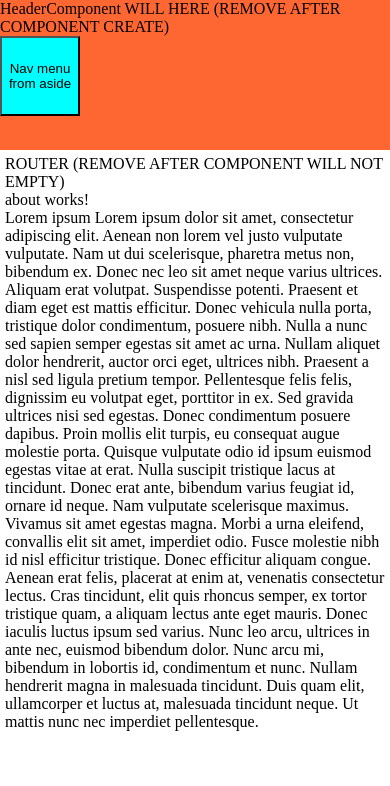
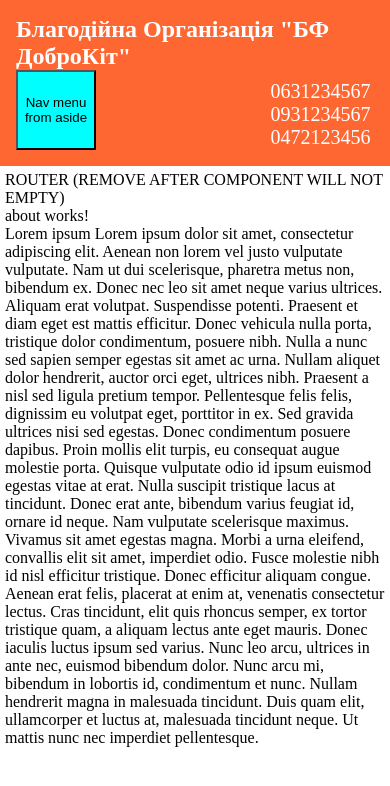
Before and after one commit to alexxck/help-animals, an Angular app: page /about in a window 390 px wide. Shown: the top 786 px of the page. Built offline with nearby package versions, Linux system fonts and the light colour scheme.

Commit message:
header was added

```diff
--- a/src/app/app.component.css
+++ b/src/app/app.component.css
@@ -20,9 +20,9 @@
   max-width: 1000px;
 }
 
-.header {
+/* .header {
   min-height: 150px;
-}
+} */
 
 .router-container {
   width: 100%;
--- a/src/app/app.component.html
+++ b/src/app/app.component.html
@@ -5,11 +5,14 @@
   </aside>
 
   <div class="main">
-    <header class="header background-color-default">
-      HeaderComponent WILL HERE (REMOVE AFTER COMPONENT CREATE)
+    <app-header>
       <button type="button" style="background-color: aqua; width: 80px; height: 80px; display: block" *ngIf="!asideNeedShow">Nav menu from aside</button>
+    </app-header>
+    <!-- <header class="header background-color-default">
+      HeaderComponent WILL HERE (REMOVE AFTER COMPONENT CREATE) -->
+
       <!--    <HeaderComponent showMenuButton="!asideNeedShow"></HeaderComponent>-->
-    </header>
+    <!-- </header> -->
 
     <div class="router-container">
       ROUTER (REMOVE AFTER COMPONENT WILL NOT EMPTY)
--- a/src/app/app.module.ts
+++ b/src/app/app.module.ts
@@ -5,11 +5,13 @@ import { AppRouting } from './app-routing';
 import { AppComponent } from './app.component';
 import { NavMenuComponent } from './core/components/nav-menu/nav-menu.component';
 import {coreServices} from './core/services';
+import { HeaderComponent } from './header/header.component';
 
 @NgModule({
   declarations: [
     AppComponent,
     NavMenuComponent,
+    HeaderComponent,
   ],
   imports: [
     BrowserModule,
--- /dev/null
+++ b/src/app/header/header.component.css
@@ -0,0 +1,107 @@
+.header {
+  min-height: 150px;
+  width: 100%;
+  display: grid;
+  grid-template-columns: 65% 35%;
+  grid-template-rows: 100%;
+  align-items: stretch;
+  justify-items: stretch;
+  padding: 1rem;
+  color: #fff;
+}
+
+.header .header__main{
+  height: 100%;
+  display: grid;
+  grid-template-columns: 1fr;
+  grid-template-rows: auto auto;
+  justify-content: space-between;
+  align-items: center;
+  justify-items: stretch;
+}
+.header .header__main .header__main-title{
+  color: #fff;
+  font-size: 24px;
+  font-weight: 600;
+}
+
+.header .header__main .header__main-text{
+  text-align: justify;
+  font-size: 20px;
+}
+
+.header .header__additional{
+  display: grid;
+  justify-items: end;
+  grid-template-columns: 1fr;
+  font-size: 20px;
+}
+
+.header .header__additional .header__additional-email{
+  align-self: center;
+}
+
+.header .header__additional .header__additional-email a{
+  display: inline-block;
+  font-size: 20px;
+  text-decoration: none;
+  color: #fff;
+  font-style: normal;
+}
+
+.header .header__additional .phone{
+  display: grid;
+  grid-template-columns: 1fr;
+  grid-auto-rows: 1fr;
+  align-items: center;
+  justify-content: space-between;
+  list-style: none;
+}
+
+.header .header__additional .phone .phone__items{
+  margin: 0;
+}
+
+.header .header__additional .phone .phone__items .phone__items-link{
+  display: inline-block;
+  text-decoration: none;
+  color: #fff;
+}
+
+@media screen and (max-width: 900px) {
+  .header .header__main .header__main-text{
+    display: none;
+  }
+}
+
+
+@media only screen and (max-width: 768px){
+  .header {
+    display: grid;
+    grid-template-columns: 1fr;
+    grid-template-rows: 1fr;
+    position: relative;
+  }
+  .header .header__main{
+    grid-template-columns: 1fr;
+    grid-template-rows: auto auto;
+    justify-content: space-between;
+    align-items: center;
+  }
+  .header .header__main .header__main-title{
+    justify-self: center;
+    color: #fff;
+    font-size: 24px;
+    font-weight: 600;
+  }
+
+  .header .header__additional{
+    position: absolute;
+    bottom: 10%;
+    right: 5%;
+    }
+
+  .header .header__additional .header__additional-email{
+    display: none;
+  }
+}
--- /dev/null
+++ b/src/app/header/header.component.html
@@ -0,0 +1,19 @@
+<header class="header background-color-default ">
+  <section class="header__main">
+    <h1 class="header__main-title">Благодійна Організація "БФ ДоброКіт"</h1>
+    <p class="header__main-text">Якщо ви знайшли бездомного котика,
+      зателефонуйте нам будь ласка та повідомте про нього</p>
+    <ng-content class="header__main-menu"></ng-content>
+  </section>
+  <section class="header__additional">
+    <address class="header__additional-email">
+      <a href="mailto:organization_email@gmail.com">organization_email@gmail.com</a>
+    </address>
+    <ul class="phone">
+      <li class="phone__items" *ngFor="let phone of phones;">
+        <a class="phone__items-link" href="tel:+38{{phone}}">{{ phone }}</a>
+      </li>
+    </ul>
+  </section>
+
+</header>
--- /dev/null
+++ b/src/app/header/header.component.ts
@@ -0,0 +1,17 @@
+import { Component, OnInit } from '@angular/core';
+
+@Component({
+  selector: 'app-header',
+  templateUrl: './header.component.html',
+  styleUrls: ['./header.component.css']
+})
+export class HeaderComponent implements OnInit {
+
+  phones: Array<string> = ['0631234567', '0931234567', '0472123456']
+
+  constructor() { }
+
+  ngOnInit(): void {
+  }
+
+}
```
Also changed, not shown: 2 other files (tests, documents, lock files or other folders).
